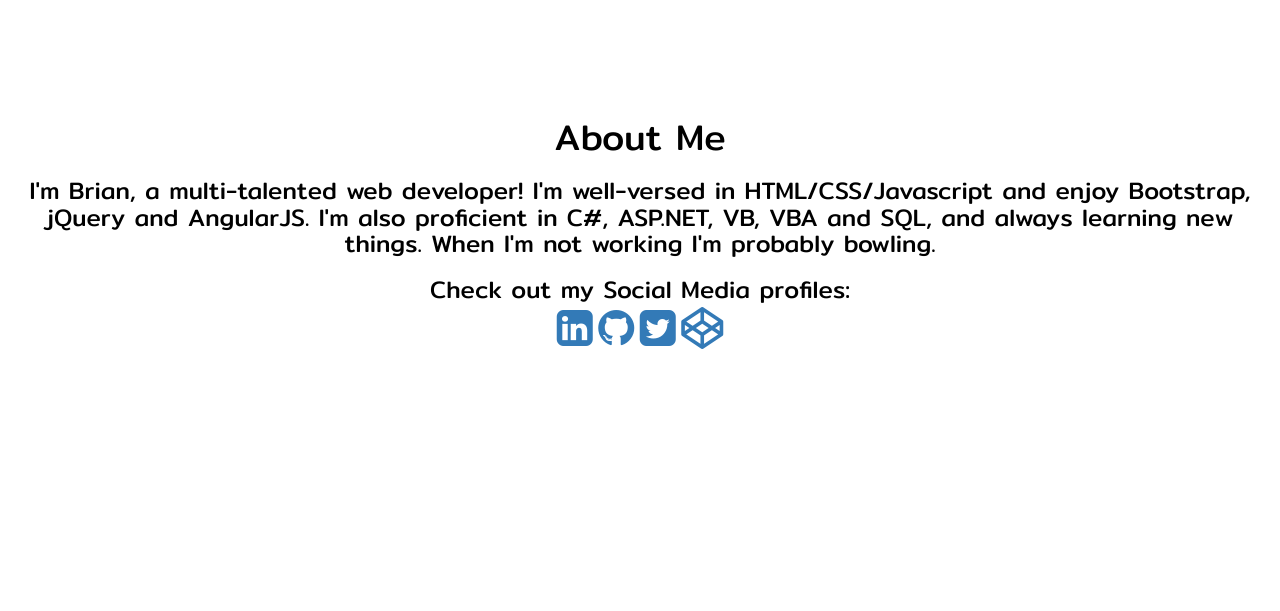
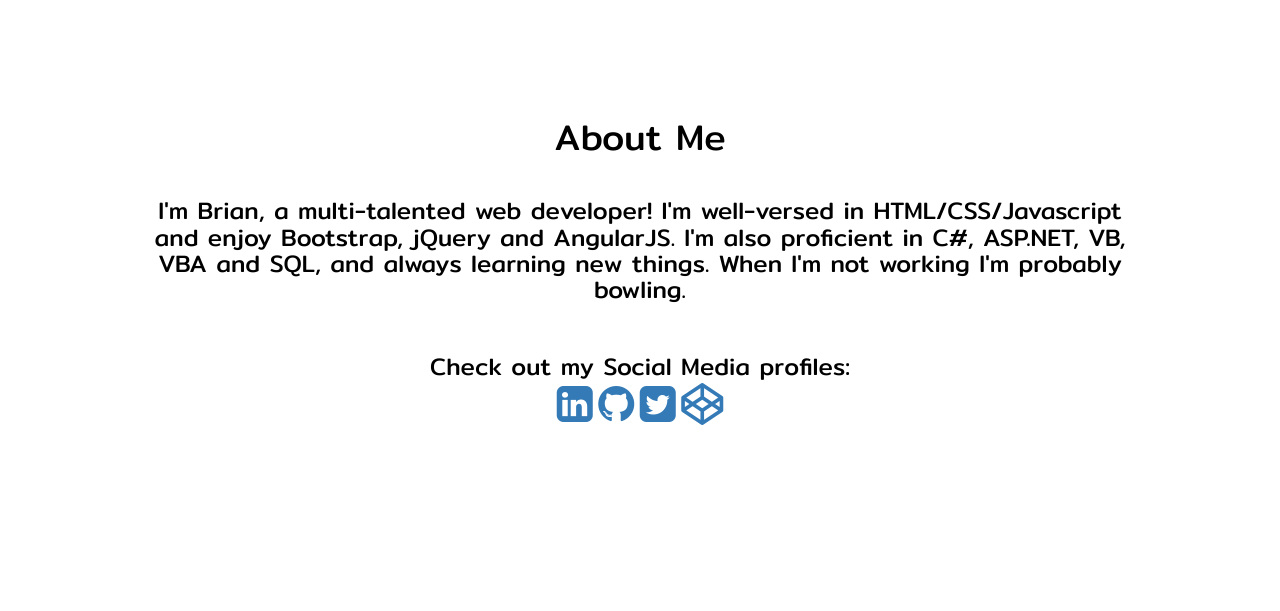
Before and after one commit to raz5101/raz5101.github.io, a Jekyll site: the page portfolio.html, which Jekyll copies as it is, in a window 1280 px wide and 1400 px high, scrolled down 547 px. Shown: the part 78-689 px from the top of the window. Built offline with Jekyll 4.4.1, drawn with Linux system fonts in a browser that asks for light colours; nearby versions of some CDN libraries; grey boxes are pictures that could not be loaded.

Commit message:
Update portfolio.css

```diff
--- a/css/portfolio.css
+++ b/css/portfolio.css
@@ -27,7 +27,7 @@ footer {
 }
 
 .description {
-  padding: 10px 10%x 10px 10%;
+  padding: 10px 10% 10px 10%;
   }
 
 .row {
```
